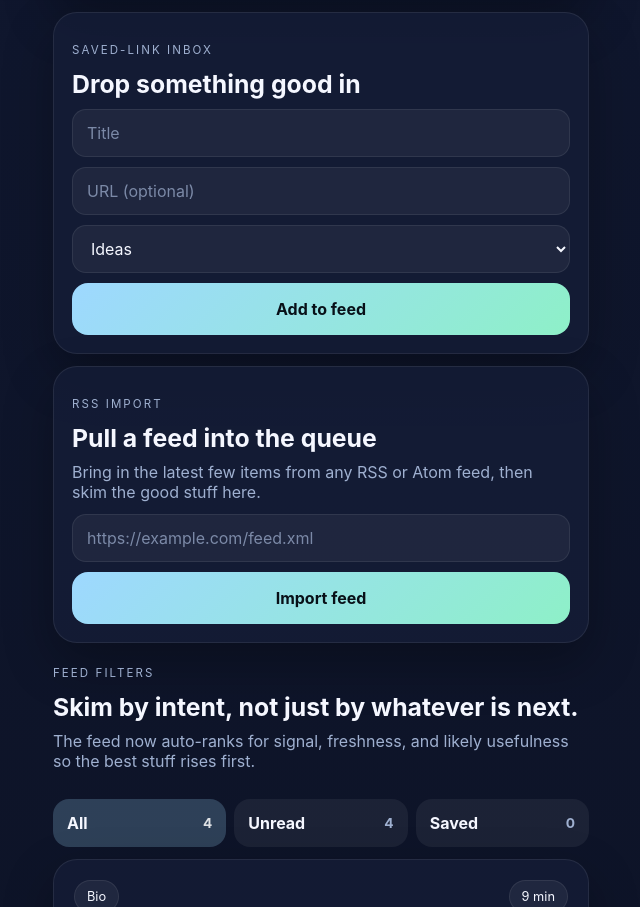
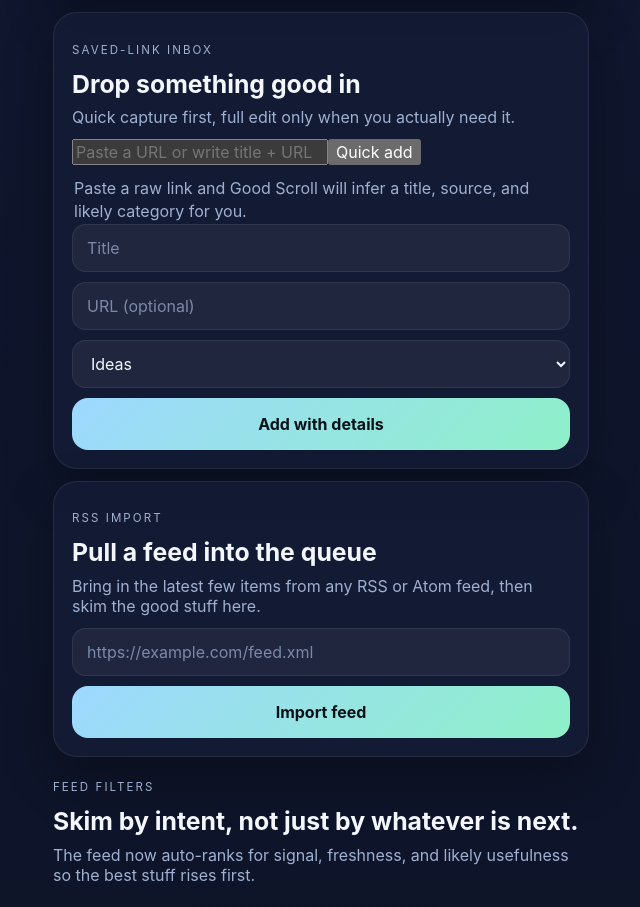
Before and after one commit to zkirby-ai/good-scroll, a Next.js app: page / in a window 1280 px wide. Shown: the part 989-1896 px from the top of the page, without its empty margins (319-959 px from the left). Built offline with nearby package versions, Linux system fonts and the light colour scheme.

Commit message:
Add quick capture flow for saved links

```diff
--- a/app/page.tsx
+++ b/app/page.tsx
@@ -1,6 +1,6 @@
 'use client';
 
-import { useMemo, useState } from 'react';
+import { KeyboardEvent, useMemo, useState } from 'react';
 
 type ArticleCard = {
   id: string;
@@ -132,6 +132,46 @@ function sourceLabelFromUrl(input: string) {
   }
 }
 
+function titleFromUrl(input: string) {
+  try {
+    const parsed = new URL(input);
+    const raw = parsed.pathname.split('/').filter(Boolean).pop() || parsed.hostname.replace(/^www\./, '');
+    return raw
+      .replace(/[-_]+/g, ' ')
+      .replace(/\.[a-z0-9]+$/i, '')
+      .replace(/\b\w/g, (char) => char.toUpperCase())
+      .slice(0, 80);
+  } catch {
+    return '';
+  }
+}
+
+function parseQuickAddInput(input: string) {
+  const trimmed = input.trim();
+  if (!trimmed) return null;
+
+  const urlMatch = trimmed.match(/https?:\/\/\S+/i);
+  if (urlMatch) {
+    const parsedUrl = urlMatch[0].replace(/[),.;]+$/, '');
+    const titleOnly = trimmed.replace(urlMatch[0], '').replace(/[—–|-]+/g, ' ').trim();
+    return {
+      title: titleOnly || titleFromUrl(parsedUrl) || 'Untitled link',
+      url: parsedUrl,
+      source: sourceLabelFromUrl(parsedUrl),
+      category: inferCategory({ title: titleOnly || parsedUrl }),
+      summary: 'Quick-added from the capture field so good stuff gets into the feed with almost no friction.'
+    };
+  }
+
+  return {
+    title: trimmed,
+    url: '',
+    source: 'Quick capture',
+    category: inferCategory({ title: trimmed }),
+    summary: 'Quick-added manually to your private feed.'
+  };
+}
+
 function scoreCard(card: ArticleCard, feedState: FeedState): RankedArticleCard {
   const reasons: string[] = [];
   let score = 0;
@@ -186,6 +226,7 @@ function scoreCard(card: ArticleCard, feedState: FeedState): RankedArticleCard {
 
 export default function HomePage() {
   const [feedState, setFeedState] = useState<FeedState>(() => loadState());
+  const [quickCapture, setQuickCapture] = useState('');
   const [title, setTitle] = useState('');
   const [url, setUrl] = useState('');
   const [category, setCategory] = useState<ArticleCard['category']>('Ideas');
@@ -263,16 +304,21 @@ export default function HomePage() {
     persist(next);
   }
 
-  function addLink() {
-    if (!title.trim()) return;
+  function addLink(overrides?: Partial<ArticleCard>) {
+    const nextTitle = overrides?.title ?? title.trim();
+    const nextUrl = overrides?.url ?? url.trim();
+    const nextCategory = overrides?.category ?? category;
+
+    if (!nextTitle) return;
+
     const nextCard: ArticleCard = {
       id: `inbox-${Date.now()}`,
-      category,
-      title: title.trim(),
-      source: url.trim() || 'Manual inbox',
-      summary: 'Saved manually to your private good-scroll feed.',
-      readMinutes: 8,
-      url: url.trim() || undefined,
+      category: nextCategory,
+      title: nextTitle,
+      source: overrides?.source ?? (nextUrl || 'Manual inbox'),
+      summary: overrides?.summary ?? 'Saved manually to your private good-scroll feed.',
+      readMinutes: overrides?.readMinutes ?? 8,
+      url: nextUrl || undefined,
       createdAt: new Date().toISOString()
     };
 
@@ -281,9 +327,22 @@ export default function HomePage() {
       inbox: [nextCard, ...feedState.inbox]
     });
 
+    setQuickCapture('');
     setTitle('');
     setUrl('');
     setCategory('Ideas');
+  }
+
+  function submitQuickCapture() {
+    const parsed = parseQuickAddInput(quickCapture);
+    if (!parsed) return;
+    addLink(parsed);
+  }
+
+  function onQuickCaptureKeyDown(event: KeyboardEvent<HTMLInputElement>) {
+    if (event.key !== 'Enter') return;
+    event.preventDefault();
+    submitQuickCapture();
   }
 
   async function importFeed() {
@@ -433,8 +492,23 @@ export default function HomePage() {
           <div>
             <p className="eyebrow">saved-link inbox</p>
             <h2>Drop something good in</h2>
+            <p className="sub">Quick capture first, full edit only when you actually need it.</p>
           </div>
         </div>
+
+        <div className="quickCaptureRow">
+          <input
+            value={quickCapture}
+            onChange={(e) => setQuickCapture(e.target.value)}
+            onKeyDown={onQuickCaptureKeyDown}
+            placeholder="Paste a URL or write title + URL"
+            inputMode="url"
+          />
+          <button className="primary" onClick={submitQuickCapture}>Quick add</button>
+        </div>
+
+        <p className="helperText helperTight">Paste a raw link and Good Scroll will infer a title, source, and likely category for you.</p>
+
         <div className="inboxForm">
           <input value={title} onChange={(e) => setTitle(e.target.value)} placeholder="Title" />
           <input value={url} onChange={(e) => setUrl(e.target.value)} placeholder="URL (optional)" />
@@ -445,7 +519,7 @@ export default function HomePage() {
             <option>Paper</option>
             <option>Essay</option>
           </select>
-          <button className="primary" onClick={addLink}>Add to feed</button>
+          <button className="primary" onClick={() => addLink()}>Add with details</button>
         </div>
       </section>
 
```
